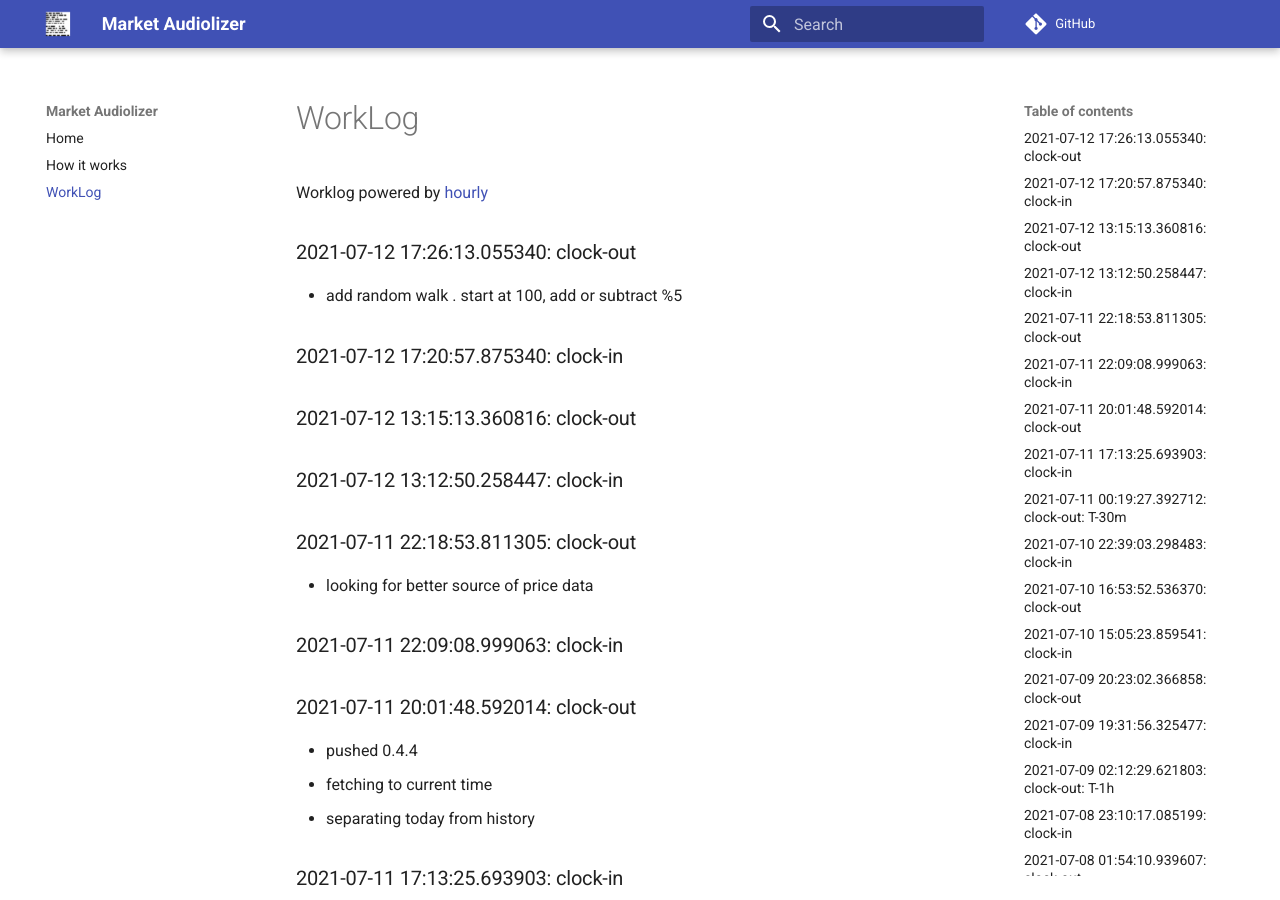
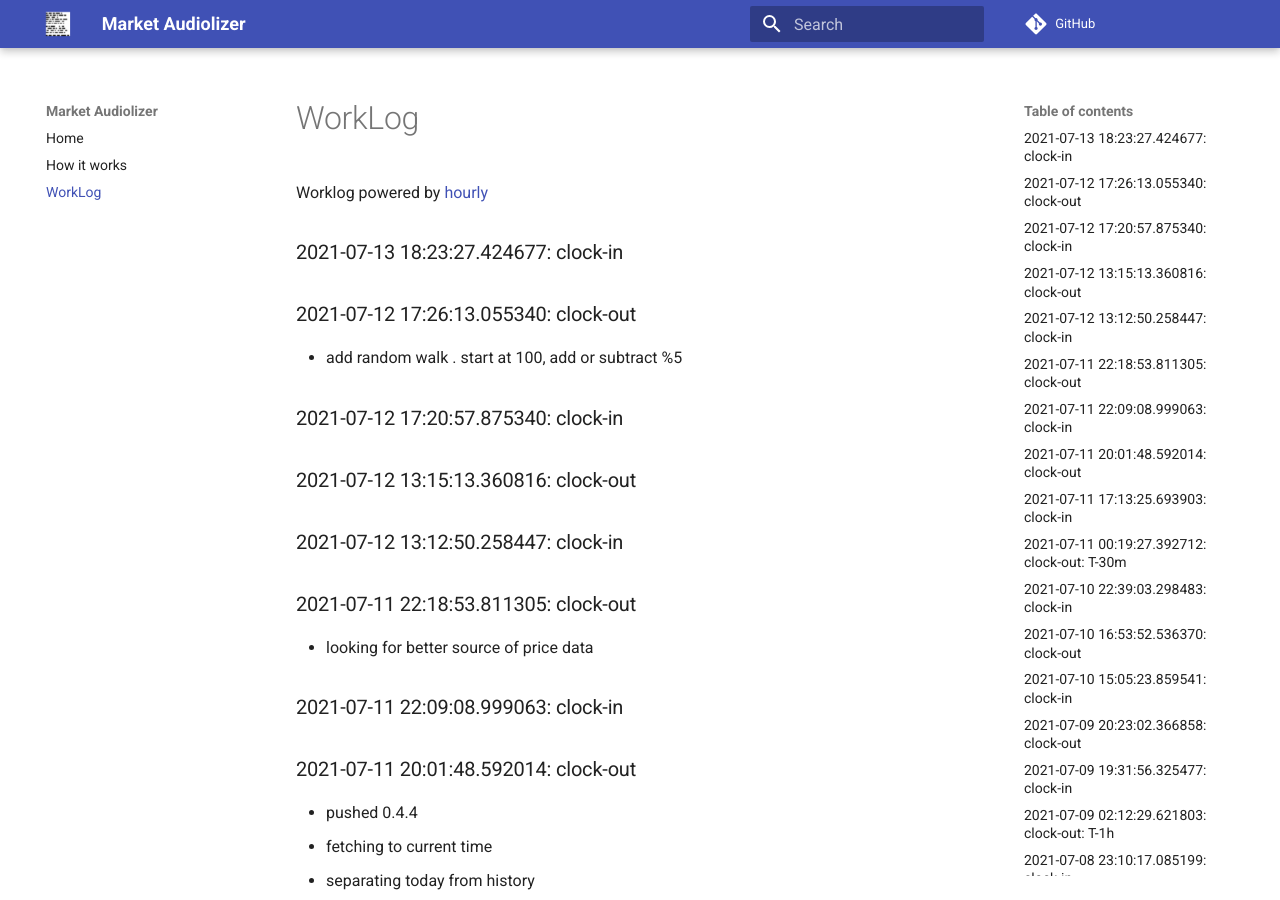
Before and after one commit to asherp/audiolizer, an MkDocs documentation site: the page built from docs/WorkLog.md, in a window 1280 px wide and 900 px high. Built offline with MkDocs 1.6.1 and Material for MkDocs 9.7.7, drawn with Linux system fonts in a browser that asks for light colours; comment, search, counter and statistics services are not loaded.

Commit message:
clock-in

```diff
--- a/WorkLog.md
+++ b/WorkLog.md
@@ -1,3 +1,6 @@
+
+### 2021-07-13 18:23:27.424677: clock-in
+
 ### 2021-07-12 17:26:13.055340: clock-out
 
 * add random walk . start at 100, add or subtract %5
```
